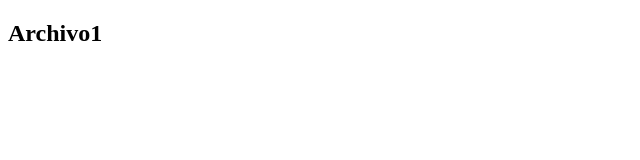
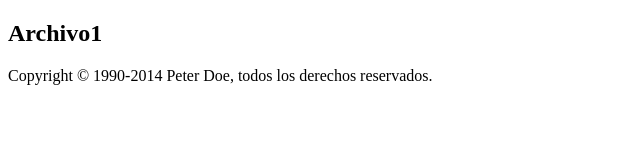
Before and after one commit to EliaSan99/TutorialGitPW, a plain HTML site: page index.html in a window 1280 px wide. Shown: the whole page, without its empty margins (0-640 px from the left). Drawn offline with Linux system fonts and the light colour scheme.

Commit message:
Se agrego un footer

```diff
--- a/index.html
+++ b/index.html
@@ -8,5 +8,9 @@
 </head>
 <body>
     <h2>Archivo1</h2>
+
+    <footer>
+        <p>Copyright &copy; 1990-2014 Peter Doe, todos los derechos reservados.</p>
+    </footer>
 </body>
 </html>
```
